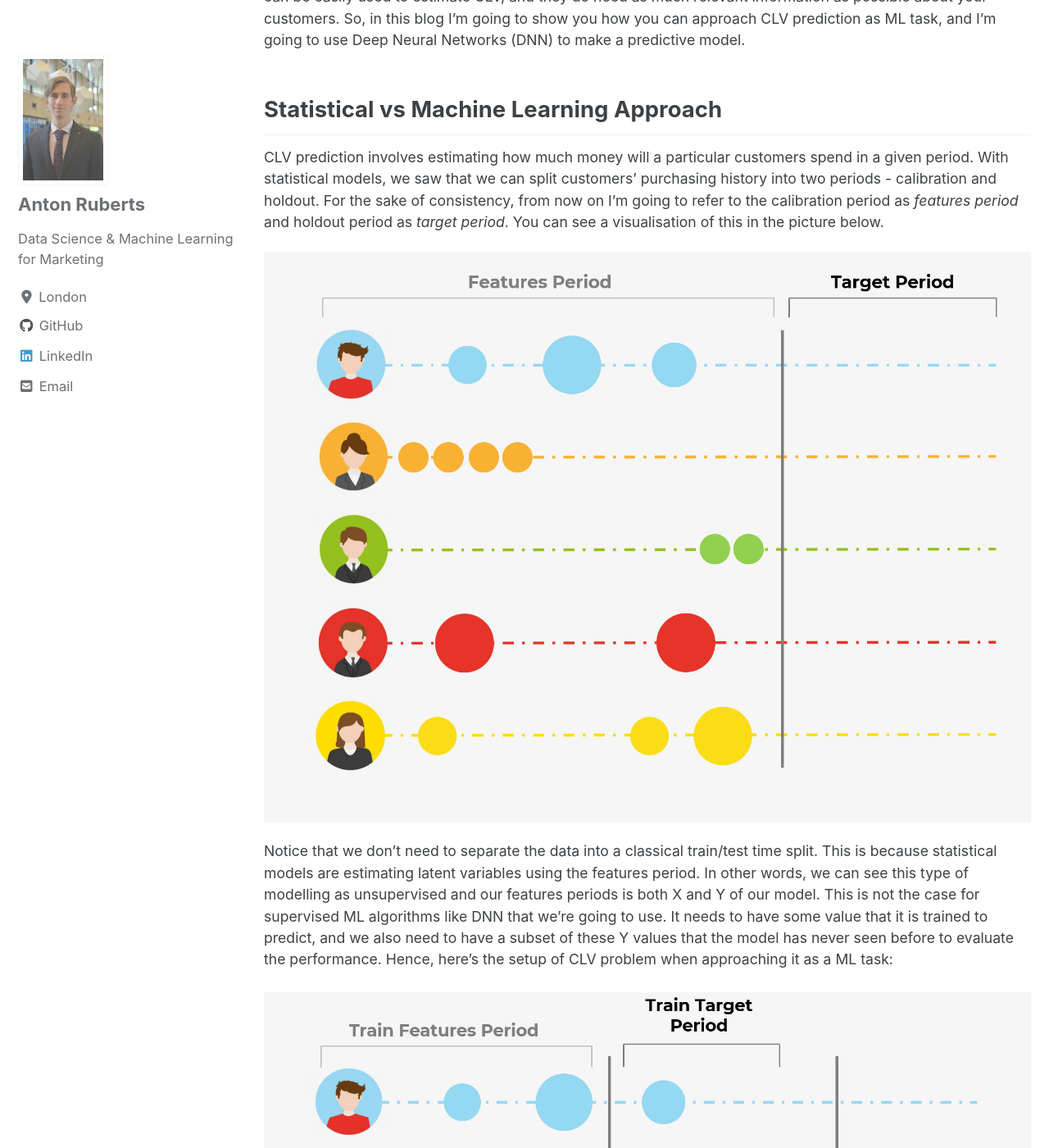
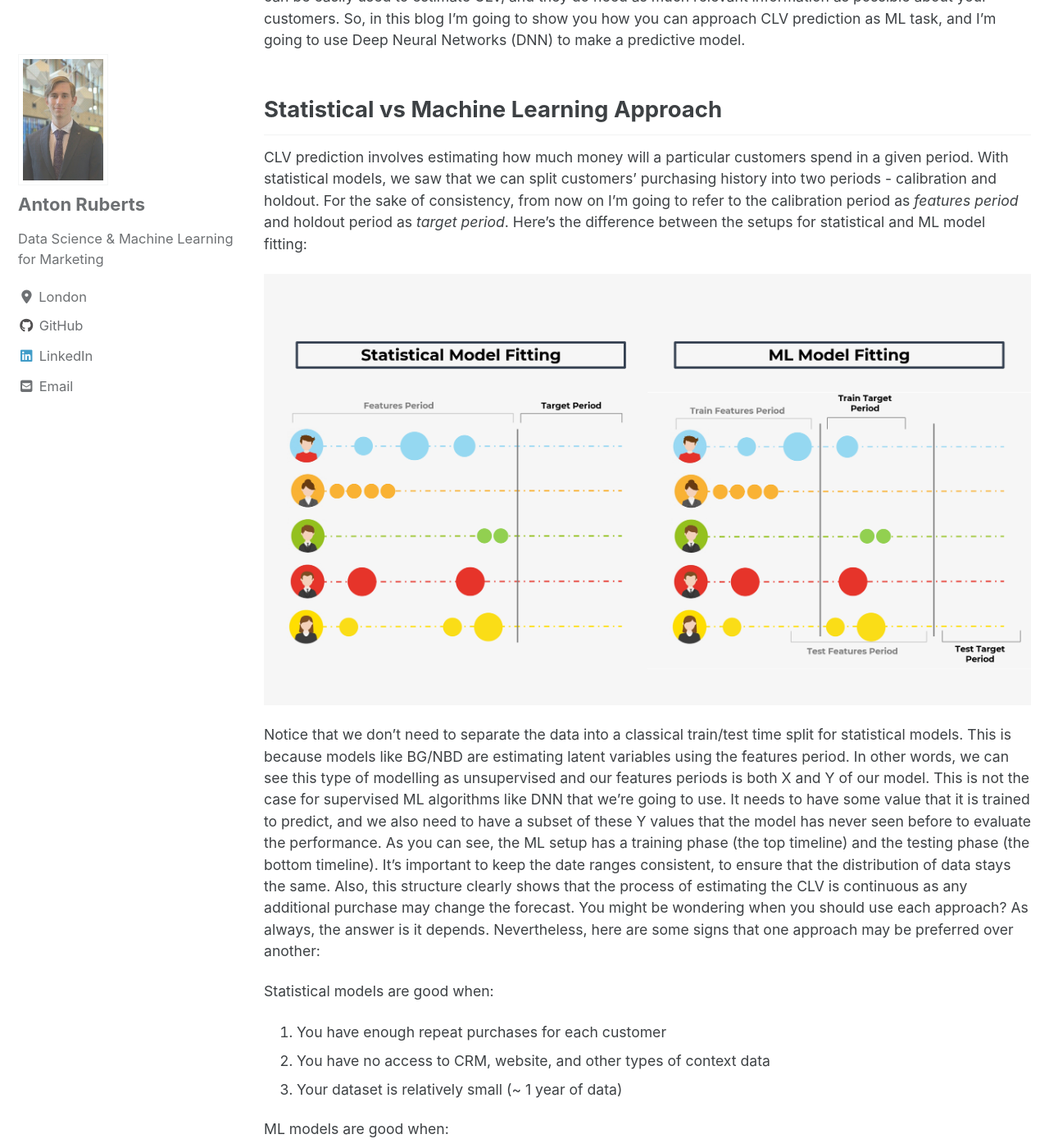
Before and after one commit to AntonsRuberts/AntonsRuberts.github.io, a Jekyll site: the page built from _posts/2020-06-10-DNN-for-CLV.md, in a window 1280 px wide and 1400 px high, scrolled down 735 px. Shown: the whole window at 82% size. Built offline with Jekyll 4.4.1, drawn with Linux system fonts in a browser that asks for light colours; cached includes are drawn as plain includes; nearby versions of some CDN libraries; some of the changed text lies outside the part shown.

Commit message:
update time image

```diff
--- a/_posts/2020-06-10-DNN-for-CLV.md
+++ b/_posts/2020-06-10-DNN-for-CLV.md
@@ -12,15 +12,11 @@ header:
 In the [previous blog](https://antonsruberts.github.io/lifetimes-CLV/), I've talked about estimating the Customer Lifetime Value (CLV) using more classical statistical models BG/NBD and Gamma-Gamma. They are simple (only a few parameters to train) yet highly effective in estimating the future purchasing behaviour. Yet, a common question after using these models is - how can I include contextual data, such as demographics, into my CLV model? Well, with BG/NBD you can't really do it because the model takes no input other than RFM. Luckily, other Machine Learning (ML) algorithms can be easily used to estimate CLV, and they do need as much relevant information as possible about your customers. So, in this blog I'm going to show you how you can approach CLV prediction as ML task, and I'm going to use Deep Neural Networks (DNN) to make a predictive model.
 
 ## Statistical vs Machine Learning Approach
-CLV prediction involves estimating how much money will a particular customers spend in a given period. With statistical models, we saw that we can split customers' purchasing history into two periods - calibration and holdout. For the sake of consistency, from now on I'm going to refer to the calibration period as *features period* and holdout period as *target period*. You can see a visualisation of this in the picture below.
+CLV prediction involves estimating how much money will a particular customers spend in a given period. With statistical models, we saw that we can split customers' purchasing history into two periods - calibration and holdout. For the sake of consistency, from now on I'm going to refer to the calibration period as *features period* and holdout period as *target period*. Here's the difference between the setups for statistical and ML model fitting:
 
-<img src="{{ site.url }}{{ site.baseurl }}/assets/images/dnn_clv/stats_time.png" alt="statistics-clv-prediction-setup">
+<img src="{{ site.url }}{{ site.baseurl }}/assets/images/dnn_clv/comb_time.png" alt="statistics-dnn-clv-prediction-setup">
 
-Notice that we don't need to separate the data into a classical train/test time split. This is because statistical models are estimating latent variables using the features period. In other words, we can see this type of modelling as unsupervised and our features periods is both X and Y of our model. This is not the case for supervised ML algorithms like DNN that we're going to use. It needs to have some value that it is trained to predict, and we also need to have a subset of these Y values that the model has never seen before to evaluate the performance. Hence, here's the setup of CLV problem when approaching it as a ML task:
-
-<img src="{{ site.url }}{{ site.baseurl }}/assets/images/dnn_clv/ml_time.png" alt="ml-clv-prediction-setup">
-
-As you can see, now we have a training phase (the top timeline) and the testing phase (the bottom timeline). It's important to keep the date ranges consistent, to ensure that the distribution of data stays the same. Also, this structure clearly shows that the process of estimating the CLV is continuous as any additional purchase may change the forecast. You might be wondering when you should use each approach? As always, the answer is it depends. Nevertheless, here are some signs that one approach may be preferred over another:
+Notice that we don't need to separate the data into a classical train/test time split for statistical models. This is because models like BG/NBD are estimating latent variables using the features period. In other words, we can see this type of modelling as unsupervised and our features periods is both X and Y of our model. This is not the case for supervised ML algorithms like DNN that we're going to use. It needs to have some value that it is trained to predict, and we also need to have a subset of these Y values that the model has never seen before to evaluate the performance. As you can see, the ML setup has a training phase (the top timeline) and the testing phase (the bottom timeline). It's important to keep the date ranges consistent, to ensure that the distribution of data stays the same. Also, this structure clearly shows that the process of estimating the CLV is continuous as any additional purchase may change the forecast. You might be wondering when you should use each approach? As always, the answer is it depends. Nevertheless, here are some signs that one approach may be preferred over another:
 
 Statistical models are good when:
 1. You have enough repeat purchases for each customer
```
Also changed, not shown: assets/images/dnn_clv/comb_time.png (added).
